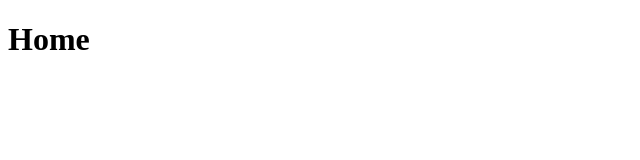
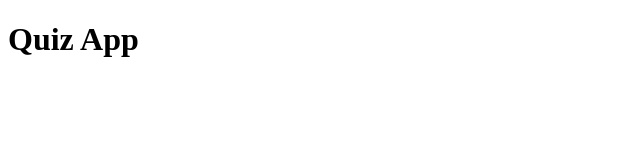
Before and after one commit to zainabidin258/Quiz-App-React-Js, a React (Vite) app: page / in a window 1280 px wide. Shown: the top 160 px of the page, without its empty margins (0-640 px from the left). Built offline with nearby package versions, Linux system fonts and the light colour scheme.

Commit message:
Corrected folder structure

```diff
--- a/components/QuizApp.jsx
+++ /dev/null
@@ -1,10 +0,0 @@
-import React from "react";
-const QuizApp = () => {
-  return (
-    <>
-      <h1>Home</h1>
-    </>
-  )
-}
-
-export default QuizApp;
--- /dev/null
+++ b/src/Components/QuizApp.jsx
@@ -0,0 +1,11 @@
+import React from "react";
+
+const QuizApp = () =>{
+    return(
+        <>
+            <h1>Quiz App</h1>
+        </>
+    )
+}
+
+export default QuizApp;
--- a/src/main.jsx
+++ b/src/main.jsx
@@ -1,4 +1,4 @@
-import QuizApp from '../components/QuizApp'
+import QuizApp from './Components/QuizApp'
 import React from 'react'
 import ReactDOM from 'react-dom/client'
 
```
